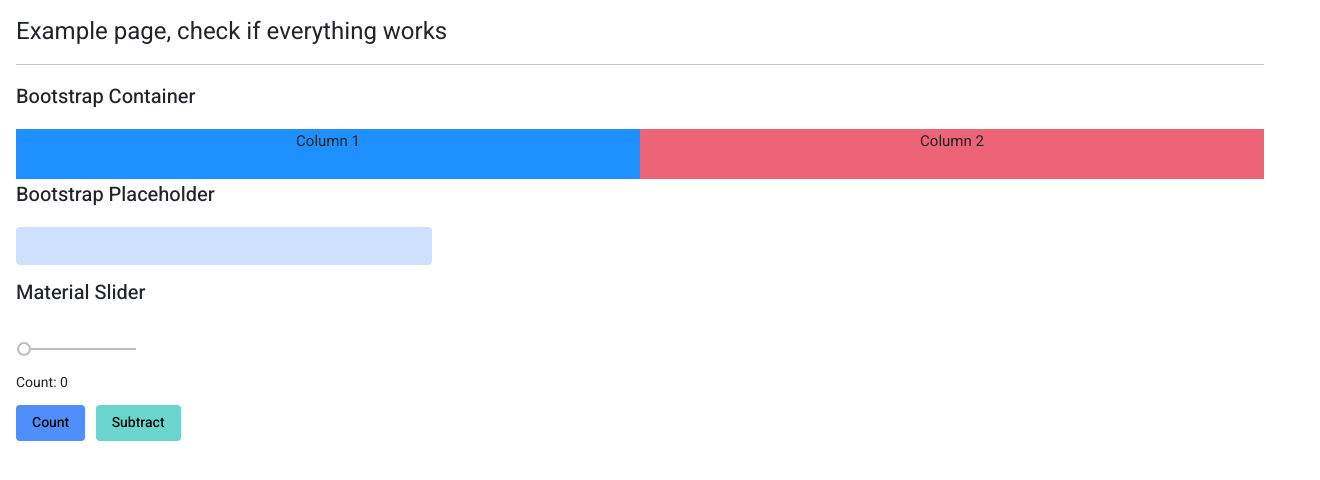
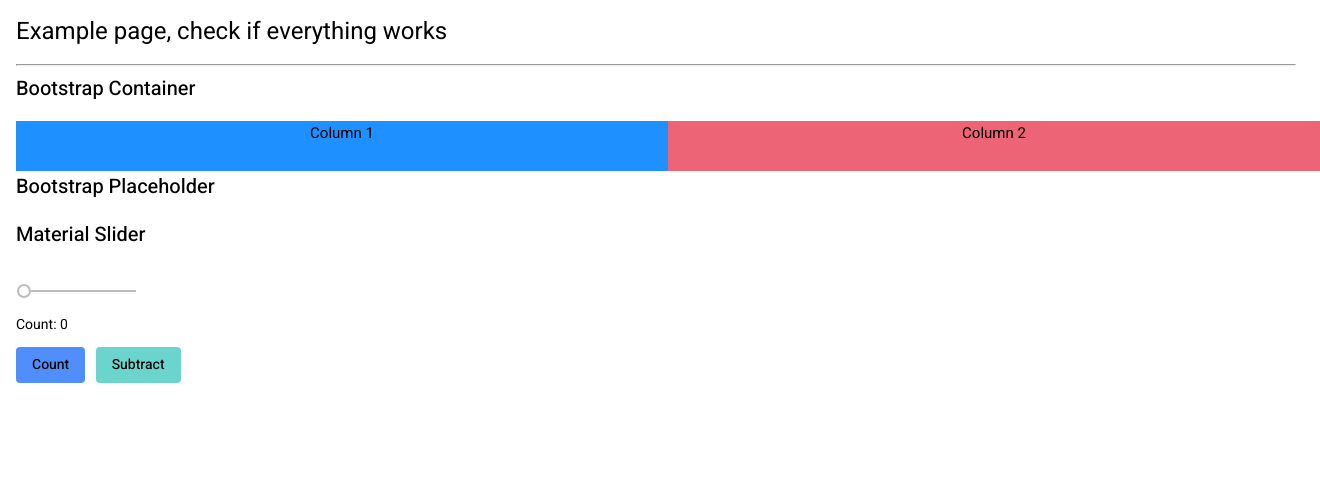
Before and after one commit to RikSteed/gemini-pwa, an Angular app: page / in a window 1280 px wide. Shown: the top 480 px of the page, 1320 px wide, since content can reach past the window. Built offline with nearby package versions, Linux system fonts and the light colour scheme.

Commit message:
Fixed Bootstrap Import from bootstrap.css to bootstrap-grid.css

```diff
--- a/src/styles.scss
+++ b/src/styles.scss
@@ -109,7 +109,7 @@
 
 /* You can add global styles to this file, and also import other style files */
 
-@import "~bootstrap/dist/css/bootstrap.css";
+@import "~bootstrap/dist/css/bootstrap-grid.css";
 
 // Set Font Globally
 *{ font-family: "Heebo", sans-serif !important; }
```
